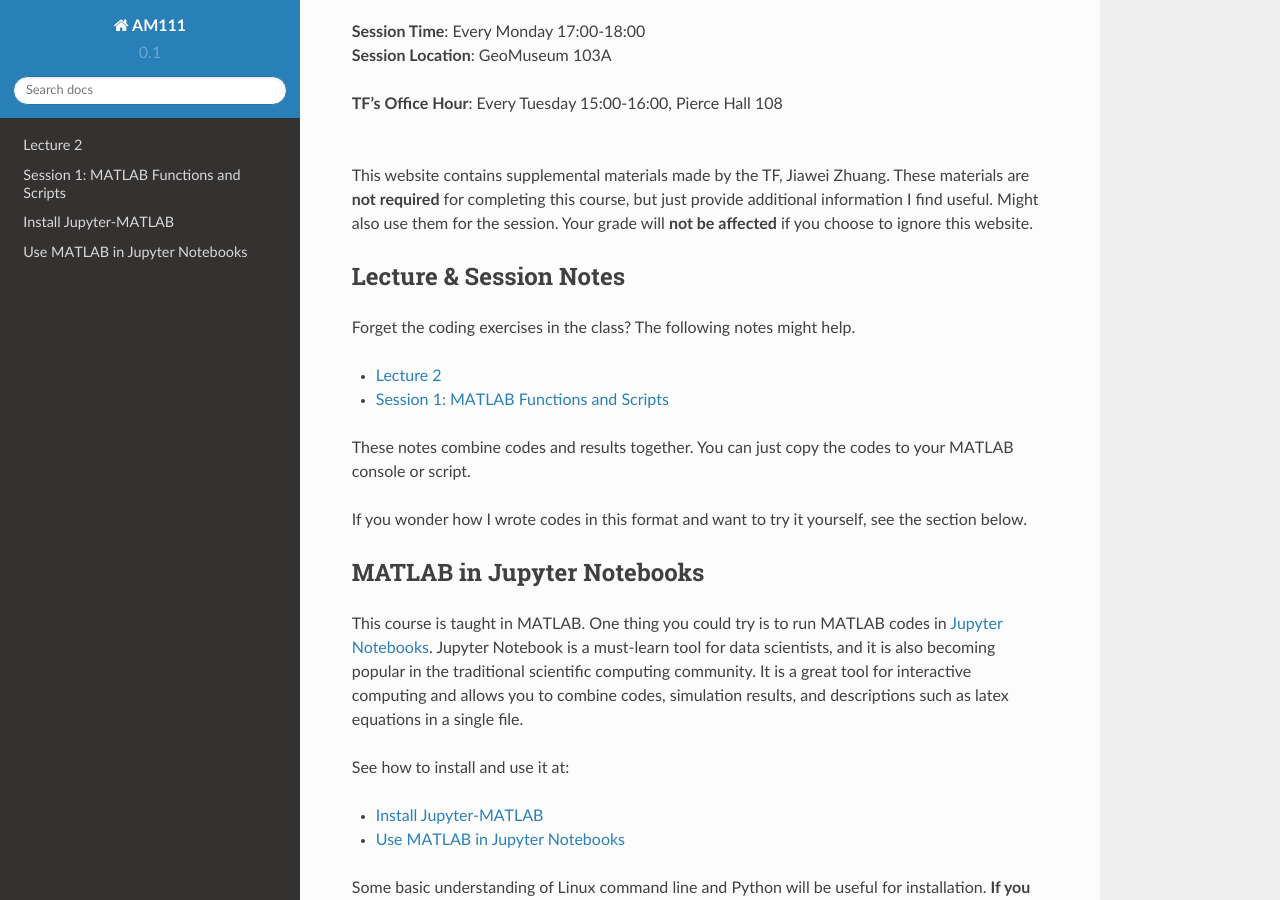
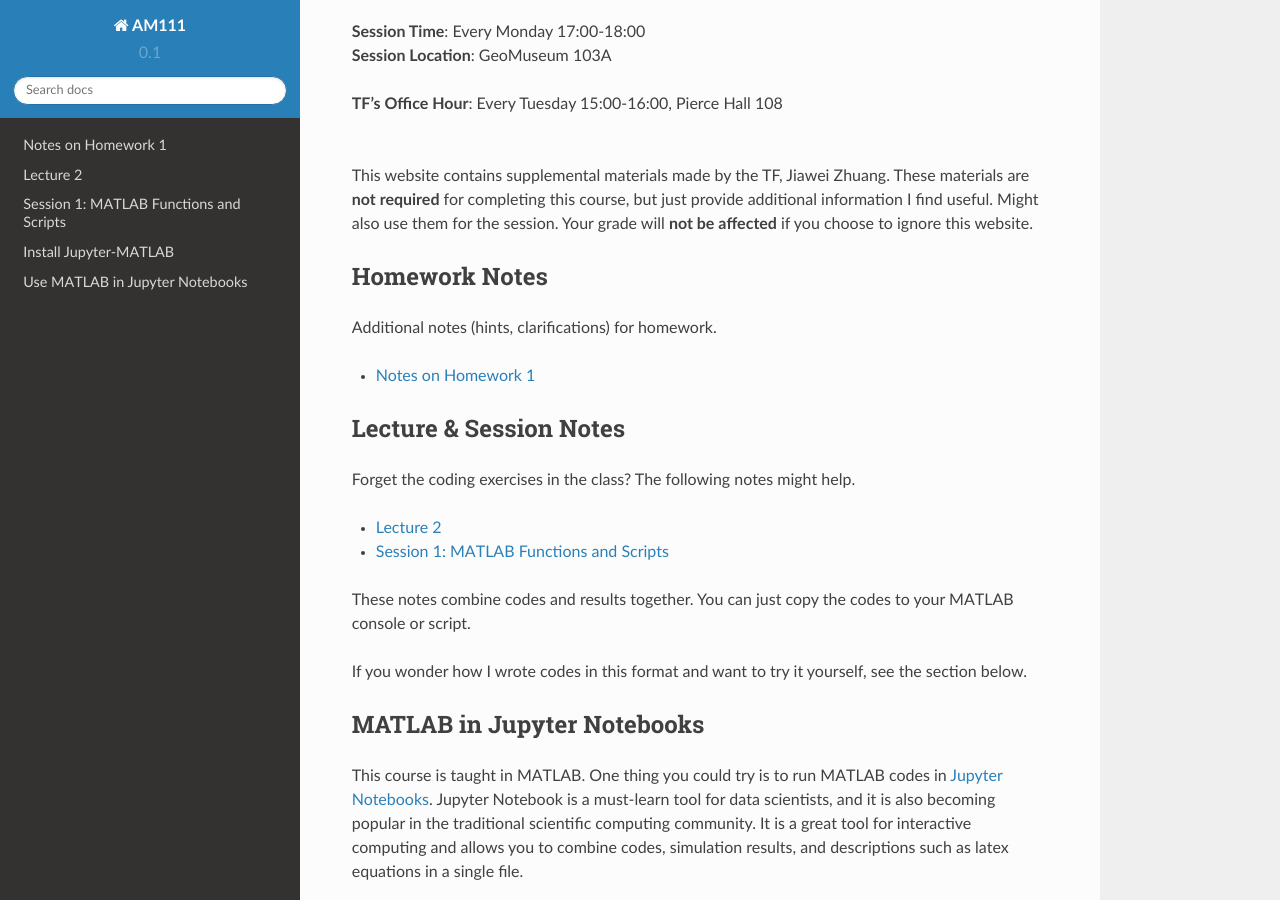
Before and after one commit to JiaweiZhuang/AM111, a Sphinx documentation site: the page built from docs/index.rst, in a window 1280 px wide and 900 px high, scrolled down 332 px. Built offline with Sphinx 7.4.7 and the Read the Docs theme 2.0.0, drawn with Linux system fonts in a browser that asks for light colours.

Commit message:
Notes for HW1
Signed-off-by: JiaweiZhuang <jiaweizhuang@g.harvard.edu>

```diff
--- a/docs/index.rst
+++ b/docs/index.rst
@@ -19,6 +19,16 @@ This website contains supplemental materials made by the TF, Jiawei Zhuang.
 These materials are **not required** for completing this course,
 but just provide additional information I find useful. Might also use them for the session.
 Your grade will **not be affected** if you choose to ignore this website.
+
+Homework Notes
+--------------
+
+Additional notes (hints, clarifications) for homework.
+
+.. toctree::
+   :maxdepth: 1
+
+   HW1_note.ipynb
 
 Lecture & Session Notes
 -----------------------
```
Also changed, not shown: docs/HW1_note.ipynb (added).
